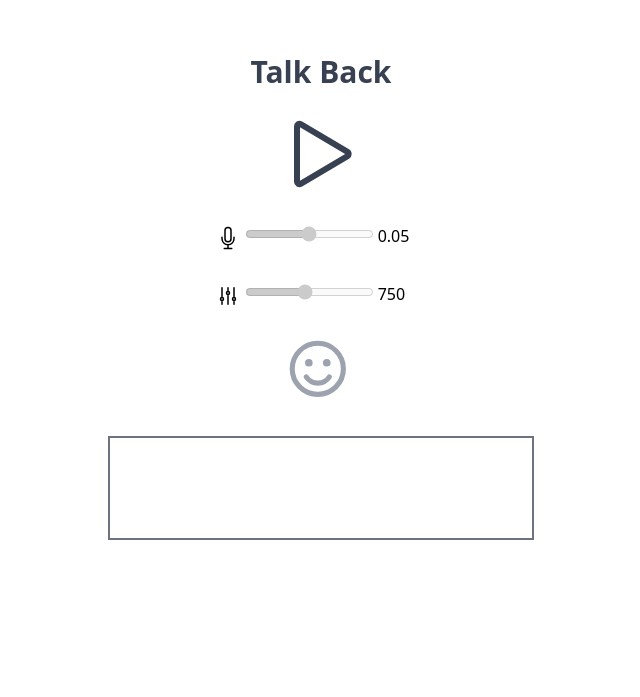
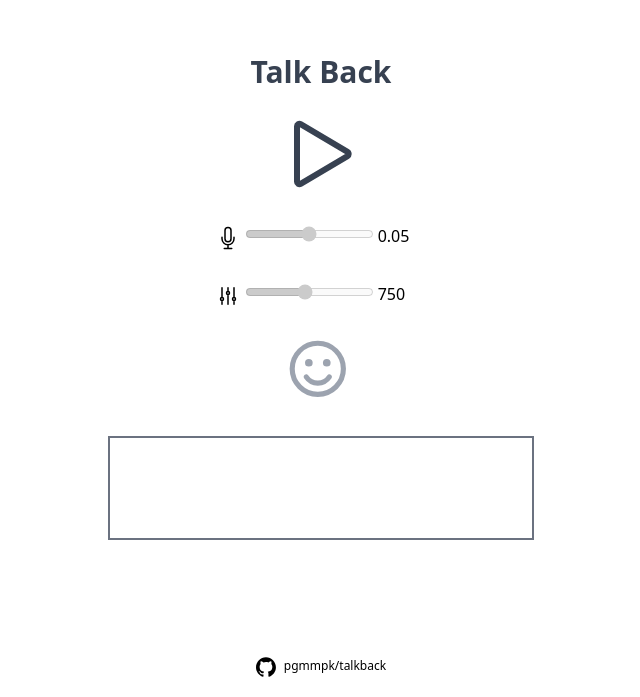
Before and after one commit to pgmmpk/talkback, a SvelteKit app: page / in a window 1280 px wide. Shown: the part 103-800 px from the top of the page, without its empty margins (319-959 px from the left). Built offline with nearby package versions, Linux system fonts and the light colour scheme.

Commit message:
backlink to the repo

```diff
--- a/src/routes/+page.svelte
+++ b/src/routes/+page.svelte
@@ -151,3 +151,11 @@
     <canvas class="w-full h-[100px] block" bind:this={canvas} />
 </div>
 </div>
+
+<div class="h-12 fixed bottom-0 text-center p-2 w-full text-xs">
+    <a href="https://github.com/pgmmpk/talkback">
+        <svg class="inline w-5 h-5 mr-2" width="98" height="96" viewBox="0 0 98 96" xmlns="http://www.w3.org/2000/svg">
+            <path fill-rule="evenodd" clip-rule="evenodd" d="M48.854 0C21.839 0 0 22 0 49.217c0 21.756 13.993 40.172 33.405 46.69 2.427.49 3.316-1.059 3.316-2.362 0-1.141-.08-5.052-.08-9.127-13.59 2.934-16.42-5.867-16.42-5.867-2.184-5.704-5.42-7.17-5.42-7.17-4.448-3.015.324-3.015.324-3.015 4.934.326 7.523 5.052 7.523 5.052 4.367 7.496 11.404 5.378 14.235 4.074.404-3.178 1.699-5.378 3.074-6.6-10.839-1.141-22.243-5.378-22.243-24.283 0-5.378 1.94-9.778 5.014-13.2-.485-1.222-2.184-6.275.486-13.038 0 0 4.125-1.304 13.426 5.052a46.97 46.97 0 0 1 12.214-1.63c4.125 0 8.33.571 12.213 1.63 9.302-6.356 13.427-5.052 13.427-5.052 2.67 6.763.97 11.816.485 13.038 3.155 3.422 5.015 7.822 5.015 13.2 0 18.905-11.404 23.06-22.324 24.283 1.78 1.548 3.316 4.481 3.316 9.126 0 6.6-.08 11.897-.08 13.526 0 1.304.89 2.853 3.316 2.364 19.412-6.52 33.405-24.935 33.405-46.691C97.707 22 75.788 0 48.854 0z" fill="currentColor"/>
+        </svg>pgmmpk/talkback
+    </a>
+</div>
```
